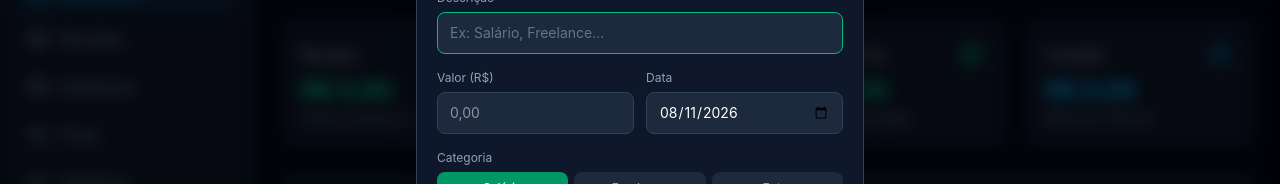
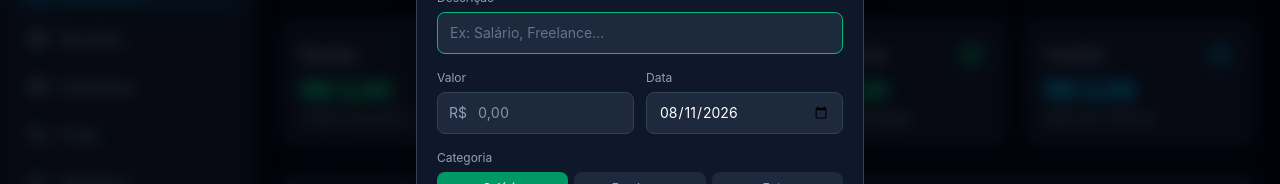
Before and after one commit to wedaviid/meucontrole, a React (Vite) app: page / in a window 1280 px wide. Both pictures are taken after a click on the button "+ Receita". Shown: the part 128-312 px from the top of the page. Built offline with nearby package versions, Linux system fonts and the light colour scheme.

Commit message:
Valor formatado R$ enquanto digita

```diff
--- a/src/components/NovaDespesaModal.tsx
+++ b/src/components/NovaDespesaModal.tsx
@@ -3,6 +3,7 @@ import { createPortal } from 'react-dom'
 import type { FaturaItem, MeioPagamento } from '../types'
 import { CATEGORIAS, MEIOS_PAGAMENTO } from '../types'
 import { sugerirCategoria } from '../utils/categorizar'
+import { formatarMoedaDigitacao, formatarMoedaNumero, parseMoeda } from '../utils/moeda'
 
 interface NovaDespesaModalProps {
   aberto: boolean
@@ -128,7 +129,7 @@ export function NovaDespesaModal({
       setVisivel(true)
       if (despesaInicial) {
         setNome(despesaInicial.nome.replace(/\s+\d+\/\d+$/, ''))
-        setValor(String(despesaInicial.valor))
+        setValor(formatarMoedaNumero(despesaInicial.valor))
         setPessoa(despesaInicial.pessoa)
         setCategoria(despesaInicial.categoria)
         const m = inferirMeio(despesaInicial.cartao, despesaInicial.meio)
@@ -200,7 +201,7 @@ export function NovaDespesaModal({
       setErro('Informe a descrição')
       return
     }
-    const valorNum = parseFloat(valor.replace(',', '.'))
+    const valorNum = parseMoeda(valor)
     if (isNaN(valorNum) || valorNum <= 0) {
       setErro('Informe um valor válido')
       return
@@ -279,15 +280,18 @@ export function NovaDespesaModal({
 
           <div className="grid grid-cols-2 gap-3">
             <div>
-              <label className="text-xs text-slate-400 mb-1 block">Valor (R$)</label>
-              <input
-                type="text"
-                inputMode="decimal"
-                value={valor}
-                onChange={(e) => setValor(e.target.value)}
-                placeholder="0,00"
-                className="w-full bg-slate-800 border border-slate-700 rounded-lg px-3 py-2.5 text-sm text-white focus:outline-none focus:border-sky-500"
-              />
+              <label className="text-xs text-slate-400 mb-1 block">Valor</label>
+              <div className="relative">
+                <span className="absolute left-3 top-1/2 -translate-y-1/2 text-sm text-slate-400 pointer-events-none">R$</span>
+                <input
+                  type="text"
+                  inputMode="numeric"
+                  value={valor}
+                  onChange={(e) => setValor(formatarMoedaDigitacao(e.target.value))}
+                  placeholder="0,00"
+                  className="w-full bg-slate-800 border border-slate-700 rounded-lg pl-10 pr-3 py-2.5 text-sm text-white tabular-nums focus:outline-none focus:border-sky-500"
+                />
+              </div>
             </div>
             <div>
               <label className="text-xs text-slate-400 mb-1 block">Data</label>
--- a/src/components/NovaReceitaModal.tsx
+++ b/src/components/NovaReceitaModal.tsx
@@ -3,6 +3,7 @@ import { createPortal } from 'react-dom'
 import type { Receita, ContaItem } from '../types'
 import { CATEGORIAS_RECEITA } from '../types'
 import { sugerirCategoriaReceita } from '../utils/categorizar'
+import { formatarMoedaDigitacao, formatarMoedaNumero, parseMoeda } from '../utils/moeda'
 
 interface NovaReceitaModalProps {
   aberto: boolean
@@ -50,7 +51,7 @@ export function NovaReceitaModal({
       setVisivel(true)
       if (receitaInicial) {
         setNome(receitaInicial.nome)
-        setValor(String(receitaInicial.valor))
+        setValor(formatarMoedaNumero(receitaInicial.valor))
         setPessoa(receitaInicial.pessoa)
         setCategoria(receitaInicial.categoria || 'Salário')
         setConta(receitaInicial.conta || contasTodas[0]?.nome || '')
@@ -104,7 +105,7 @@ export function NovaReceitaModal({
       setErro('Informe a descrição da receita')
       return
     }
-    const valorNum = parseFloat(valor.replace(',', '.'))
+    const valorNum = parseMoeda(valor)
     if (isNaN(valorNum) || valorNum <= 0) {
       setErro('Informe um valor válido')
       return
@@ -163,19 +164,22 @@ export function NovaReceitaModal({
 
           <div className="grid grid-cols-2 gap-3">
             <div>
-              <label className="text-xs text-slate-400 mb-1.5 block">Valor (R$)</label>
+              <label className="text-xs text-slate-400 mb-1.5 block">Valor</label>
+              <div className="relative">
+              <span className="absolute left-3 top-1/2 -translate-y-1/2 text-sm text-slate-400 pointer-events-none">R$</span>
               <input
                 type="text"
-                inputMode="decimal"
+                inputMode="numeric"
                 value={valor}
-                onChange={(e) => setValor(e.target.value.replace(/[^\d,.]/g, ''))}
+                onChange={(e) => setValor(formatarMoedaDigitacao(e.target.value))}
                 placeholder="0,00"
-                className="w-full bg-slate-800 border border-slate-700 rounded-lg px-3 py-2.5 text-sm text-white focus:outline-none focus:border-emerald-500"
+                className="w-full bg-slate-800 border border-slate-700 rounded-lg pl-10 pr-3 py-2.5 text-sm text-white tabular-nums focus:outline-none focus:border-emerald-500"
               />
+              </div>
               {(atalhoSalario || 0) > 0 && (
                 <button
                   type="button"
-                  onClick={() => setValor(String(atalhoSalario))}
+                  onClick={() => setValor(formatarMoedaNumero(atalhoSalario))}
                   className="mt-1.5 text-[11px] text-emerald-400 hover:text-emerald-300"
                 >
                   Usar último salário (R$ {atalhoSalario!.toLocaleString('pt-BR', { minimumFractionDigits: 2 })})
--- a/src/types/index.ts
+++ b/src/types/index.ts
@@ -222,6 +222,61 @@ export function percentuaisDoMetodo(config: AppConfig): PercentuaisOrcamento {
 export const CONTAS_PADRAO: ContaItem[] = []
 
 /** Estado inicial neutro — sem nomes pessoais (primeiro acesso) */
+export type TipoOrcamentoCategoria = 'essencial' | 'nao_essencial' | 'investimento'
+
+export interface CategoriaItem {
+  id: string
+  nome: string
+  /** Só relevante para despesa */
+  tipoOrcamento?: TipoOrcamentoCategoria
+  ativa?: boolean
+}
+
+/** Categorias de despesa padrão — ampliada */
+export const CATEGORIAS_DESPESA_PADRAO: CategoriaItem[] = [
+  // Essenciais
+  { id: 'moradia', nome: 'Moradia', tipoOrcamento: 'essencial' },
+  { id: 'alimentacao', nome: 'Alimentação', tipoOrcamento: 'essencial' },
+  { id: 'transporte', nome: 'Transporte', tipoOrcamento: 'essencial' },
+  { id: 'saude', nome: 'Saúde', tipoOrcamento: 'essencial' },
+  { id: 'educacao', nome: 'Educação', tipoOrcamento: 'essencial' },
+  { id: 'contas_casa', nome: 'Contas da casa', tipoOrcamento: 'essencial' },
+  { id: 'internet', nome: 'Internet e telefone', tipoOrcamento: 'essencial' },
+  { id: 'seguros', nome: 'Seguros', tipoOrcamento: 'essencial' },
+  { id: 'cuidados', nome: 'Cuidados pessoais', tipoOrcamento: 'essencial' },
+  { id: 'essenciais', nome: 'Essenciais', tipoOrcamento: 'essencial' },
+  // Não essenciais
+  { id: 'assinatura', nome: 'Assinatura', tipoOrcamento: 'nao_essencial' },
+  { id: 'lazer', nome: 'Lazer', tipoOrcamento: 'nao_essencial' },
+  { id: 'compras', nome: 'Compras', tipoOrcamento: 'nao_essencial' },
+  { id: 'restaurante', nome: 'Restaurante e delivery', tipoOrcamento: 'nao_essencial' },
+  { id: 'vestuario', nome: 'Vestuário', tipoOrcamento: 'nao_essencial' },
+  { id: 'pet', nome: 'Pet', tipoOrcamento: 'nao_essencial' },
+  { id: 'presentes', nome: 'Presentes', tipoOrcamento: 'nao_essencial' },
+  { id: 'viagem', nome: 'Viagem', tipoOrcamento: 'nao_essencial' },
+  { id: 'parcelamento', nome: 'Parcelamento', tipoOrcamento: 'nao_essencial' },
+  { id: 'outros', nome: 'Outros', tipoOrcamento: 'nao_essencial' },
+  // Investimentos
+  { id: 'investimentos', nome: 'Investimentos', tipoOrcamento: 'investimento' },
+  { id: 'reserva', nome: 'Reserva de emergência', tipoOrcamento: 'investimento' },
+  { id: 'previdencia', nome: 'Previdência', tipoOrcamento: 'investimento' },
+]
+
+export const CATEGORIAS_RECEITA_PADRAO: CategoriaItem[] = [
+  { id: 'salario', nome: 'Salário' },
+  { id: 'freelance', nome: 'Freelance' },
+  { id: 'extra', nome: 'Extra' },
+  { id: 'rendimento', nome: 'Rendimento' },
+  { id: 'aluguel_rec', nome: 'Aluguel recebido' },
+  { id: '13', nome: '13º / férias' },
+  { id: 'reembolso', nome: 'Reembolso' },
+  { id: 'emprestimo_rec', nome: 'Empréstimo' },
+  { id: 'outros_rec', nome: 'Outros' },
+]
+
+/** Legado — nomes das categorias de despesa padrão */
+export const CATEGORIAS = CATEGORIAS_DESPESA_PADRAO.map((c) => c.nome)
+
 export const CONFIG_PADRAO: AppConfig = {
   nomeEspaco: 'Meu espaço',
   pessoas: ['Eu'],
@@ -291,60 +346,6 @@ export function nomesInvestimentos(config: AppConfig): string[] {
 
 export type Pagina = 'dashboard' | 'pessoas' | 'faturas' | 'receitas' | 'recorrentes' | 'objetivos' | 'historico' | 'sync' | 'config'
 
-export type TipoOrcamentoCategoria = 'essencial' | 'nao_essencial' | 'investimento'
-
-export interface CategoriaItem {
-  id: string
-  nome: string
-  /** Só relevante para despesa */
-  tipoOrcamento?: TipoOrcamentoCategoria
-  ativa?: boolean
-}
-
-/** Categorias de despesa padrão — ampliada */
-export const CATEGORIAS_DESPESA_PADRAO: CategoriaItem[] = [
-  // Essenciais
-  { id: 'moradia', nome: 'Moradia', tipoOrcamento: 'essencial' },
-  { id: 'alimentacao', nome: 'Alimentação', tipoOrcamento: 'essencial' },
-  { id: 'transporte', nome: 'Transporte', tipoOrcamento: 'essencial' },
-  { id: 'saude', nome: 'Saúde', tipoOrcamento: 'essencial' },
-  { id: 'educacao', nome: 'Educação', tipoOrcamento: 'essencial' },
-  { id: 'contas_casa', nome: 'Contas da casa', tipoOrcamento: 'essencial' },
-  { id: 'internet', nome: 'Internet e telefone', tipoOrcamento: 'essencial' },
-  { id: 'seguros', nome: 'Seguros', tipoOrcamento: 'essencial' },
-  { id: 'cuidados', nome: 'Cuidados pessoais', tipoOrcamento: 'essencial' },
-  { id: 'essenciais', nome: 'Essenciais', tipoOrcamento: 'essencial' },
-  // Não essenciais
-  { id: 'assinatura', nome: 'Assinatura', tipoOrcamento: 'nao_essencial' },
-  { id: 'lazer', nome: 'Lazer', tipoOrcamento: 'nao_essencial' },
-  { id: 'compras', nome: 'Compras', tipoOrcamento: 'nao_essencial' },
-  { id: 'restaurante', nome: 'Restaurante e delivery', tipoOrcamento: 'nao_essencial' },
-  { id: 'vestuario', nome: 'Vestuário', tipoOrcamento: 'nao_essencial' },
-  { id: 'pet', nome: 'Pet', tipoOrcamento: 'nao_essencial' },
-  { id: 'presentes', nome: 'Presentes', tipoOrcamento: 'nao_essencial' },
-  { id: 'viagem', nome: 'Viagem', tipoOrcamento: 'nao_essencial' },
-  { id: 'parcelamento', nome: 'Parcelamento', tipoOrcamento: 'nao_essencial' },
-  { id: 'outros', nome: 'Outros', tipoOrcamento: 'nao_essencial' },
-  // Investimentos
-  { id: 'investimentos', nome: 'Investimentos', tipoOrcamento: 'investimento' },
-  { id: 'reserva', nome: 'Reserva de emergência', tipoOrcamento: 'investimento' },
-  { id: 'previdencia', nome: 'Previdência', tipoOrcamento: 'investimento' },
-]
-
-export const CATEGORIAS_RECEITA_PADRAO: CategoriaItem[] = [
-  { id: 'salario', nome: 'Salário' },
-  { id: 'freelance', nome: 'Freelance' },
-  { id: 'extra', nome: 'Extra' },
-  { id: 'rendimento', nome: 'Rendimento' },
-  { id: 'aluguel_rec', nome: 'Aluguel recebido' },
-  { id: '13', nome: '13º / férias' },
-  { id: 'reembolso', nome: 'Reembolso' },
-  { id: 'emprestimo_rec', nome: 'Empréstimo' },
-  { id: 'outros_rec', nome: 'Outros' },
-]
-
-/** Legado — nomes das categorias de despesa padrão */
-export const CATEGORIAS = CATEGORIAS_DESPESA_PADRAO.map((c) => c.nome)
 
 export const CORES_CATEGORIA: Record<string, string> = {
   Alimentação: 'bg-rose-500/10 text-rose-400',
--- /dev/null
+++ b/src/utils/moeda.ts
@@ -0,0 +1,27 @@
+/** Formata dígitos como R$ 1.234,56 enquanto digita (centavos). */
+export function formatarMoedaDigitacao(entrada: string): string {
+  const digits = entrada.replace(/\D/g, '')
+  if (!digits) return ''
+  const cents = parseInt(digits, 10)
+  if (isNaN(cents)) return ''
+  const valor = cents / 100
+  return valor.toLocaleString('pt-BR', { minimumFractionDigits: 2, maximumFractionDigits: 2 })
+}
+
+/** Converte "1.234,56" ou "1234.56" ou "R$ 1.234,56" em number. */
+export function parseMoeda(texto: string): number {
+  const limpo = texto.replace(/[R$\s]/gi, '').trim()
+  if (!limpo) return NaN
+  // pt-BR: 1.234,56
+  if (limpo.includes(',')) {
+    const n = limpo.replace(/\./g, '').replace(',', '.')
+    return parseFloat(n)
+  }
+  return parseFloat(limpo)
+}
+
+/** Exibe número já conhecido (ex.: edição) como 1.234,56 */
+export function formatarMoedaNumero(valor: number): string {
+  if (valor == null || isNaN(valor)) return ''
+  return valor.toLocaleString('pt-BR', { minimumFractionDigits: 2, maximumFractionDigits: 2 })
+}
```
